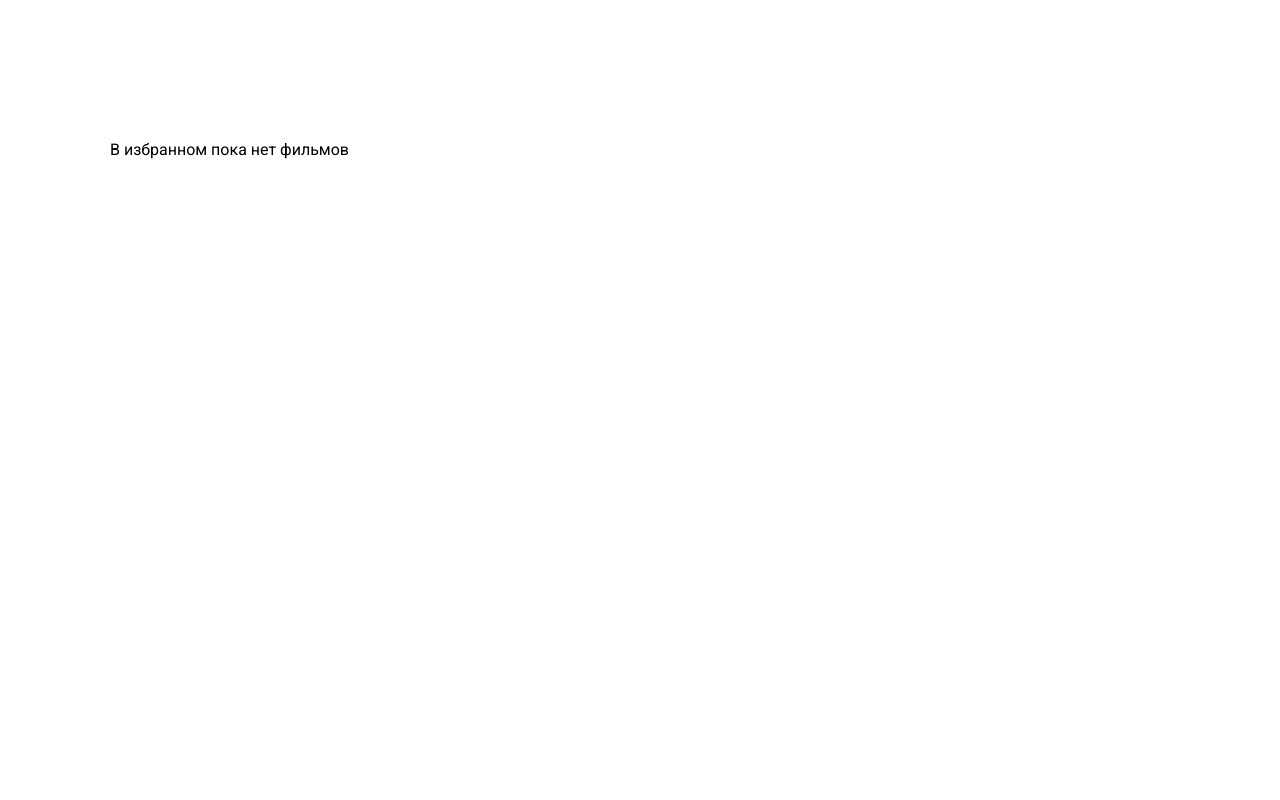
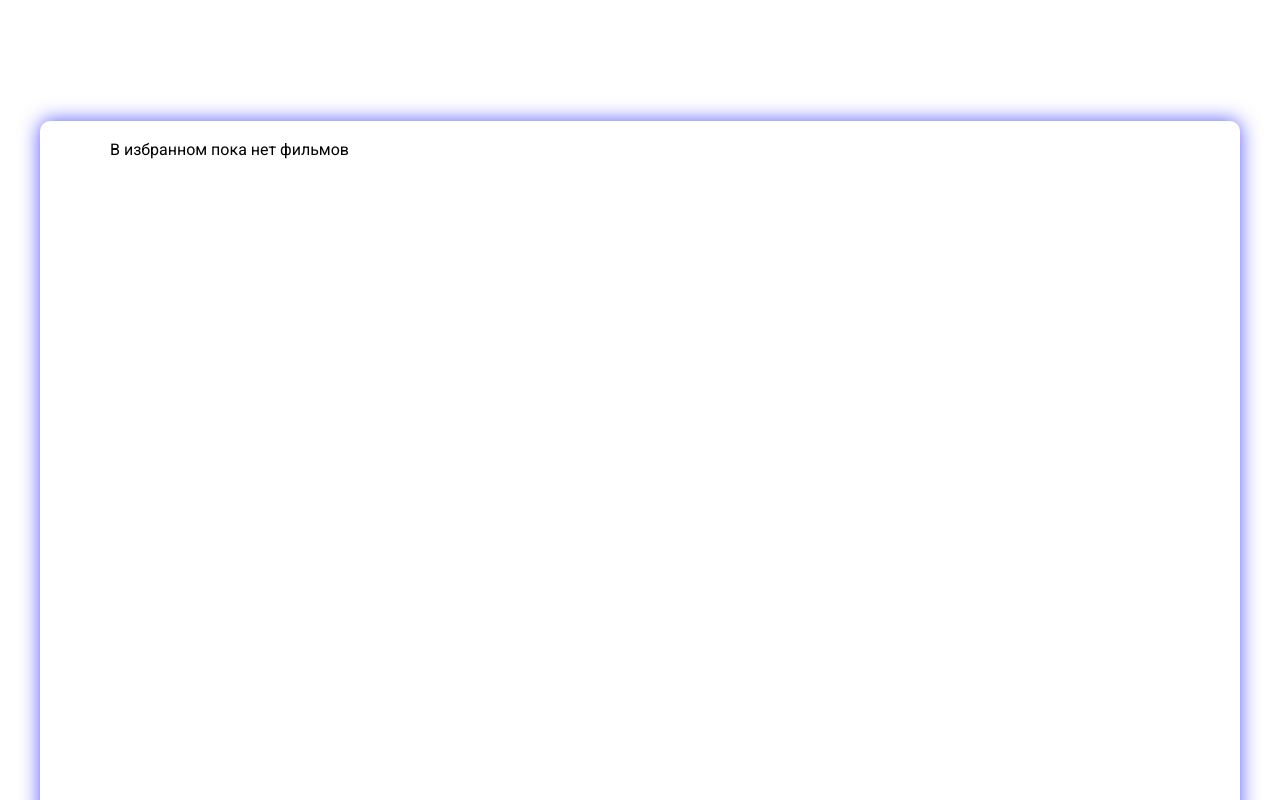
Before and after one commit to SergeySKA10/vk_movies_search, a Next.js app: page /favorites in a window 1280 px wide. Shown: the part 400-1200 px from the top of the page. Built offline with nearby package versions, Linux system fonts and the light colour scheme.

Commit message:
style/main - FilterBlock: add box-shadow

```diff
--- a/src/features/components/FilmsBlock/FilmsBlock.scss
+++ b/src/features/components/FilmsBlock/FilmsBlock.scss
@@ -9,6 +9,7 @@
     grid-template-rows: repeat(3, 450px);
     grid-auto-rows: 450px;
     gap: 20px;
+    box-shadow: 0px 0px 20px 0px $text_hover_color;
     overflow-y: scroll;
 }
 
```
